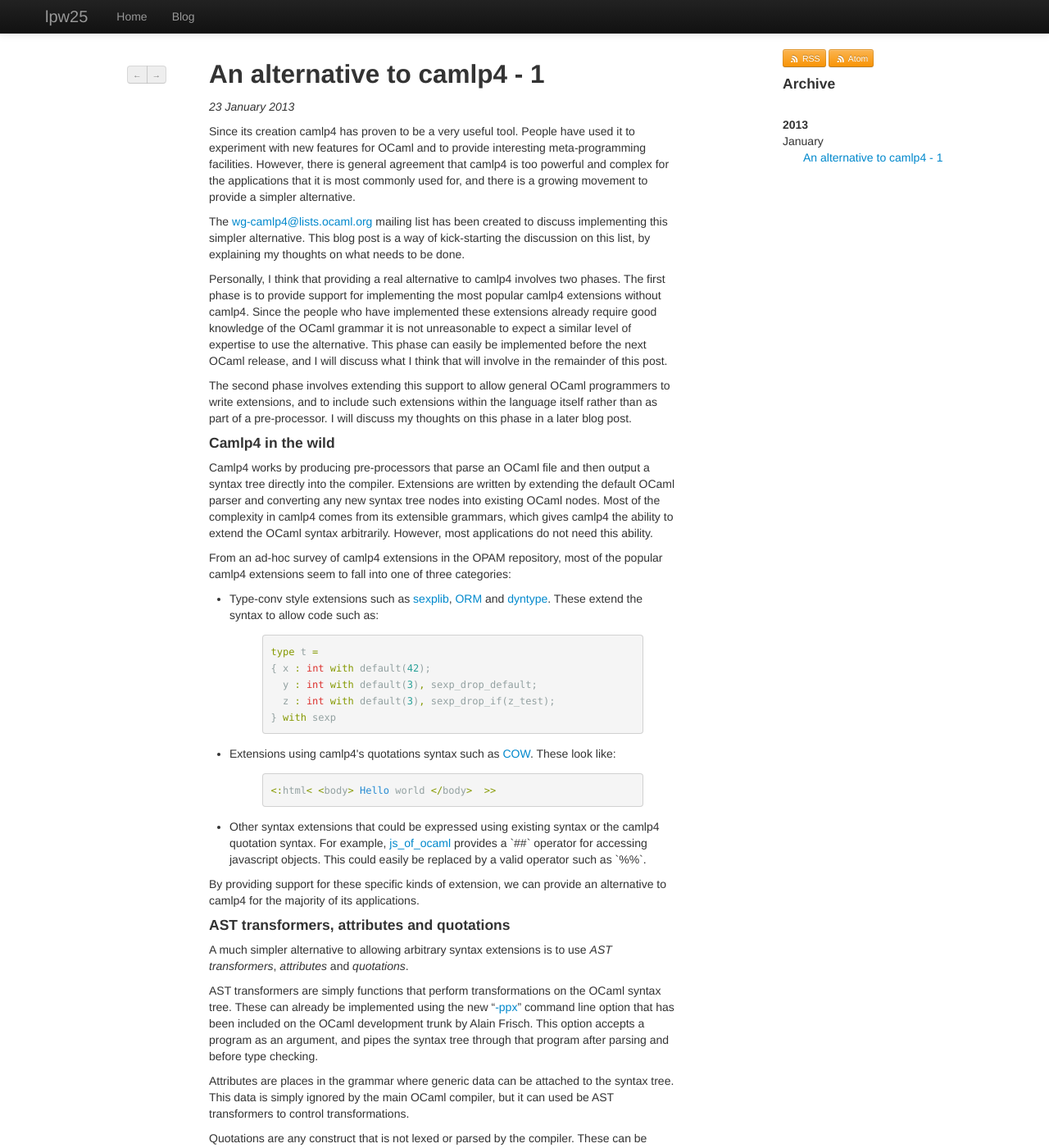
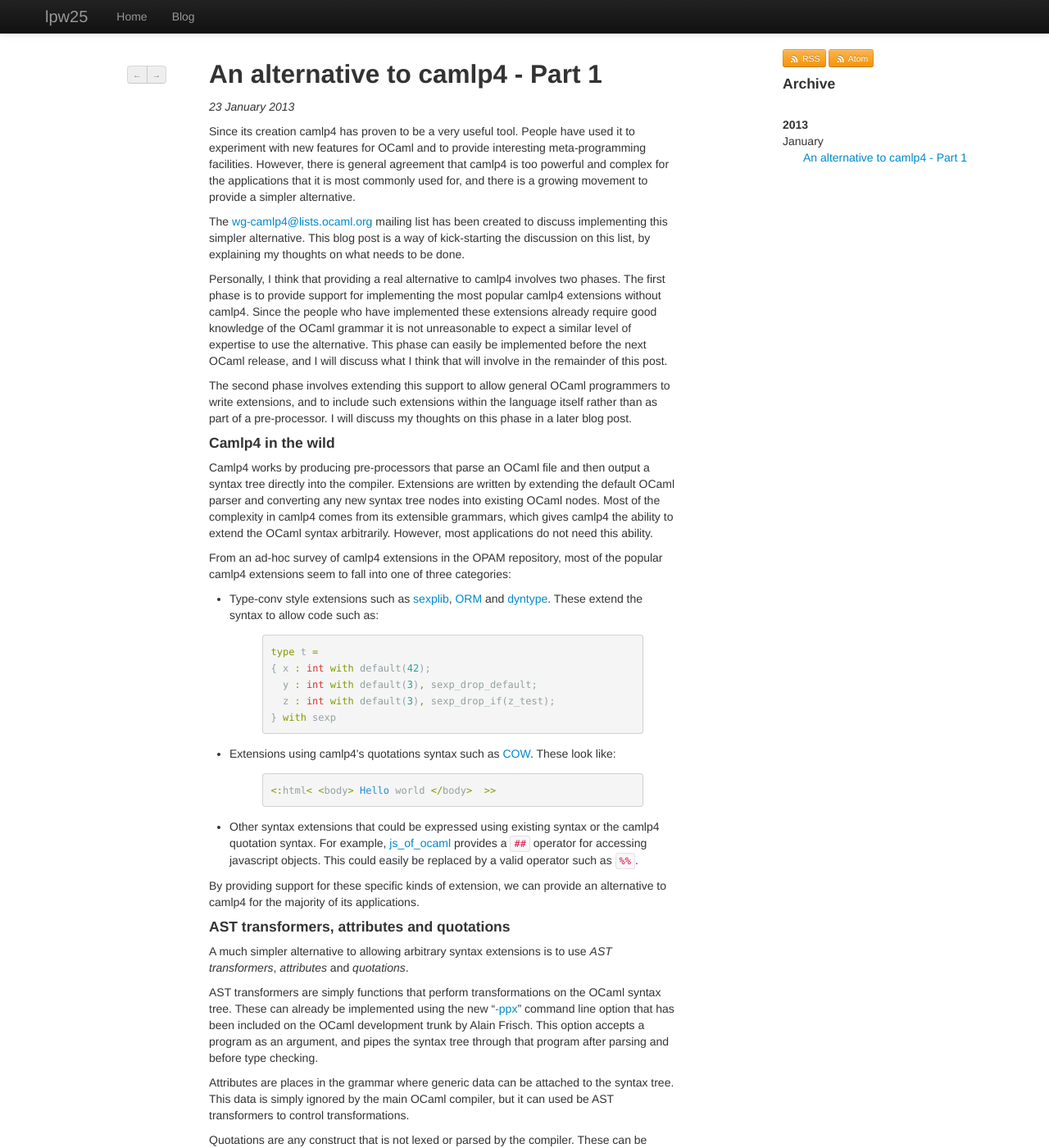
Before and after one commit to lpw25/lpw25.github.com, a Jekyll site: the page built from _posts/2013-01-23-camlp4-alternative-part-1.md, in a window 1280 px wide and 1400 px high. Shown: the whole window at 82% size. Built offline with Jekyll 4.4.1, drawn with Linux system fonts in a browser that asks for light colours; Markdown is read by kramdown in place of the engine named in the settings; comment, search, counter and statistics services are not loaded.

Commit message:
Minor edits fixes

```diff
--- a/_posts/2013-01-23-camlp4-alternative-part-1.md
+++ b/_posts/2013-01-23-camlp4-alternative-part-1.md
@@ -1,6 +1,6 @@
 ---
 layout: post
-title: An alternative to camlp4 - 1
+title: An alternative to camlp4 - Part 1
 ---
 Since its creation camlp4 has proven to be a very useful tool. People have used
 it to experiment with new features for OCaml and to provide interesting
@@ -63,8 +63,8 @@ Extensions using camlp4's quotations syntax such as
 Other syntax extensions that could be expressed using existing syntax or the
 camlp4 quotation syntax. For example,
 <a href="http://ocsigen.org/js_of_ocaml/">js_of_ocaml</a> provides a
-`##` operator for accessing javascript objects. This could easily be replaced by
-a valid operator such as `%%`.
+<code>##</code> operator for accessing javascript objects. This could easily be replaced by
+a valid operator such as <code>%%</code>.
 </li>
 </ul>
 
```
